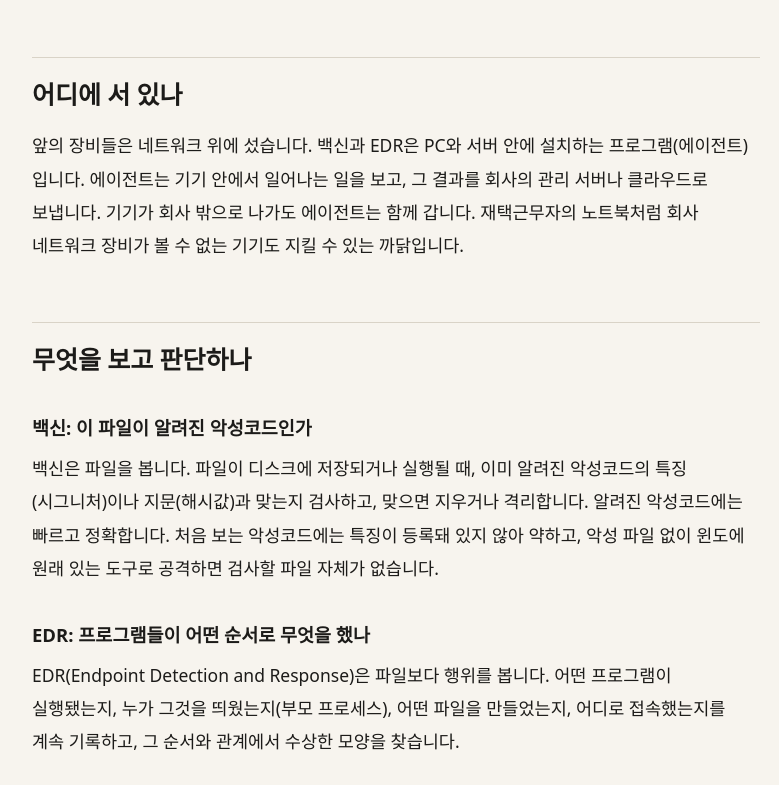
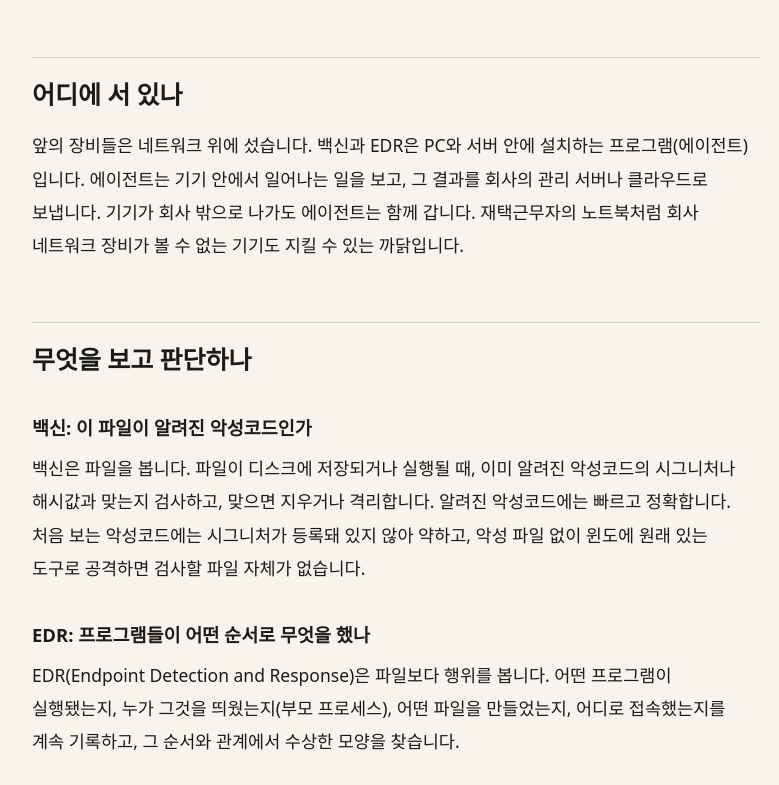
Before and after one commit to kevinjishan/security-101, a plain HTML site: page docs/eq/edr.html in a window 1280 px wide. Shown: the part 422-1207 px from the top of the page, without its empty margins (244-1023 px from the left). Drawn offline with Linux system fonts and the light colour scheme; a web font is replaced by a local one.

Commit message:
입문 교재 v3.8 - 장비 편 EDR 28행 백신 설명 시그니처·해시값 정정(무영 합격판)
「특징(시그니처)이나 지문(해시값)」을 실제 용어 「시그니처나 해시값」으로, 「특징이 등록돼 있지 않아」를 「시그니처가 등록돼 있지 않아」로. 본문 v3.8의 백신 문장과 같은 말.

```diff
--- a/docs/eq/edr.html
+++ b/docs/eq/edr.html
@@ -25,7 +25,7 @@
 <h2>무엇을 보고 판단하나</h2>
 
 <h3>백신: 이 파일이 알려진 악성코드인가</h3>
-<p>백신은 파일을 봅니다. 파일이 디스크에 저장되거나 실행될 때, 이미 알려진 악성코드의 특징(시그니처)이나 지문(해시값)과 맞는지 검사하고, 맞으면 지우거나 격리합니다. 알려진 악성코드에는 빠르고 정확합니다. 처음 보는 악성코드에는 특징이 등록돼 있지 않아 약하고, 악성 파일 없이 윈도에 원래 있는 도구로 공격하면 검사할 파일 자체가 없습니다.</p>
+<p>백신은 파일을 봅니다. 파일이 디스크에 저장되거나 실행될 때, 이미 알려진 악성코드의 시그니처나 해시값과 맞는지 검사하고, 맞으면 지우거나 격리합니다. 알려진 악성코드에는 빠르고 정확합니다. 처음 보는 악성코드에는 시그니처가 등록돼 있지 않아 약하고, 악성 파일 없이 윈도에 원래 있는 도구로 공격하면 검사할 파일 자체가 없습니다.</p>
 
 <h3>EDR: 프로그램들이 어떤 순서로 무엇을 했나</h3>
 <p>EDR(Endpoint Detection and Response)은 파일보다 행위를 봅니다. 어떤 프로그램이 실행됐는지, 누가 그것을 띄웠는지(부모 프로세스), 어떤 파일을 만들었는지, 어디로 접속했는지를 계속 기록하고, 그 순서와 관계에서 수상한 모양을 찾습니다.</p>
```
